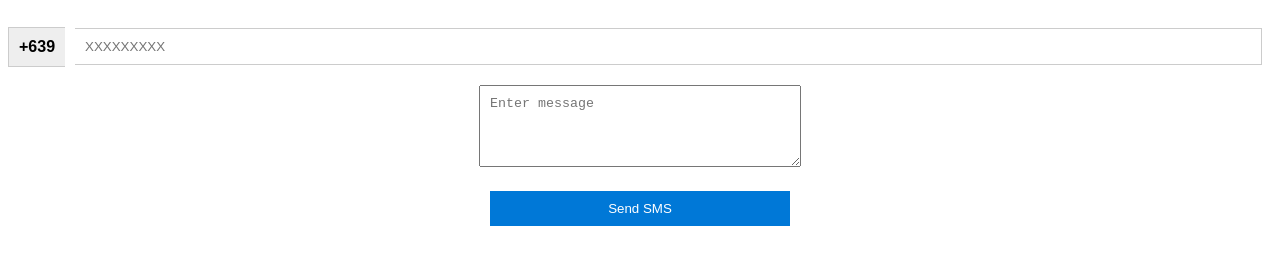
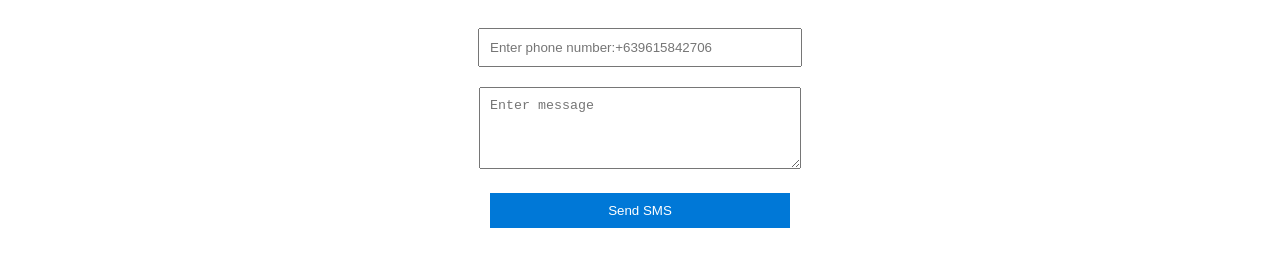
Before and after one commit to GeloDee/sms-sender, a plain HTML site: page index.html in a window 1280 px wide. Shown: the part 90-356 px from the top of the page. Drawn offline with Linux system fonts and the light colour scheme.

Commit message:
Update index.html

```diff
--- a/index.html
+++ b/index.html
@@ -8,43 +8,23 @@
     input, textarea, button { margin: 10px; padding: 10px; width: 300px; }
     button { background: #0078D7; color: white; border: none; cursor: pointer; }
     button:hover { background: #005a9e; }
-    .phone-container {
-      display: flex;
-      justify-content: center;
-      align-items: center;
-    }
-    .prefix {
-      padding: 10px;
-      background: #eee;
-      border: 1px solid #ccc;
-      border-right: none;
-      font-weight: bold;
-    }
-    #phone {
-      flex: 1;
-      border: 1px solid #ccc;
-      border-left: none;
-    }
   </style>
 </head>
 <body>
   <h1>Send SMS</h1>
   <form id="smsForm">
-    <div class="phone-container">
-      <span class="prefix">+639</span>
-      <input type="text" id="phone" placeholder="XXXXXXXXX" maxlength="9" pattern="[0-9]{9}" required>
-    </div>
+    <input type="text" id="phone" placeholder="Enter phone number:+639615842706" required><br>
     <textarea id="message" placeholder="Enter message" rows="4" required></textarea><br>
     <button type="submit">Send SMS</button>
   </form>
   <p id="status"></p>
 
   <script>
-    const ARDUINO_IP = "http://192.168.0.122"; // Change to your ESP32 IP
+    const ARDUINO_IP = "http://192.168.0.122"; // Change to your Arduino’s IP
 
     document.getElementById("smsForm").addEventListener("submit", async (e) => {
       e.preventDefault();
-      const phone = "+639" + document.getElementById("phone").value;
+      const phone = document.getElementById("phone").value;
       const message = document.getElementById("message").value;
 
       document.getElementById("status").innerText = "Sending...";
```
